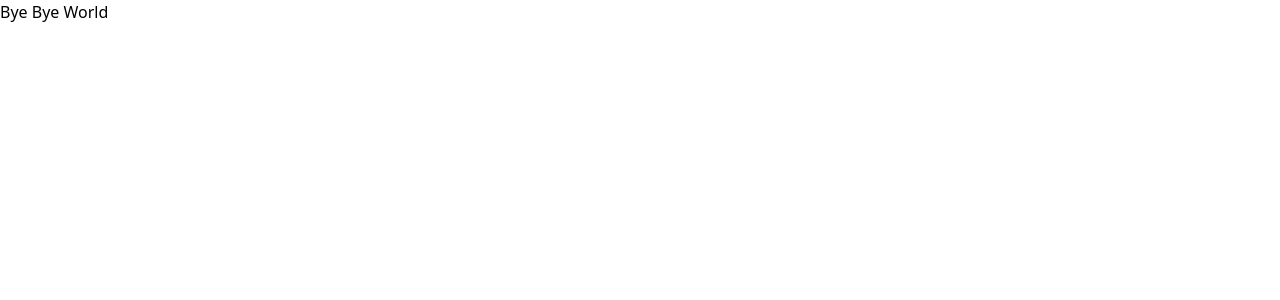
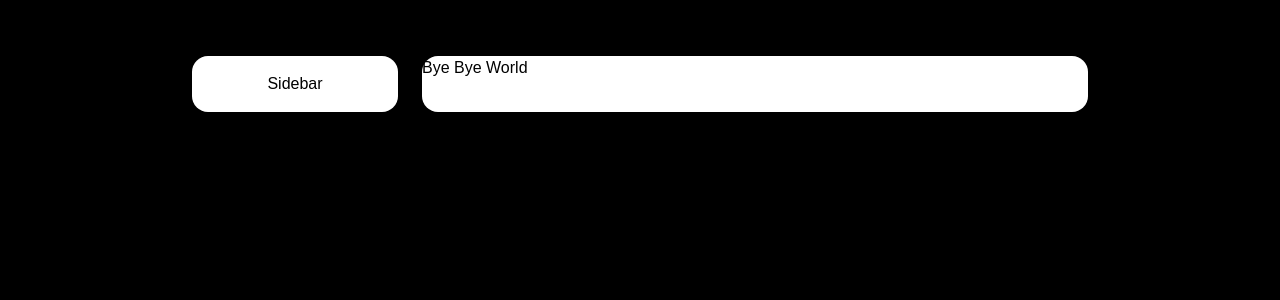
Before and after one commit to Philipotieno/Portfolio-N, a Next.js app: page / in a window 1280 px wide. Shown: the top 300 px of the page. Built offline with nearby package versions, Linux system fonts and the light colour scheme.

Commit message:
Add global styles

```diff
--- a/pages/_app.tsx
+++ b/pages/_app.tsx
@@ -1,7 +1,16 @@
-import '../styles/globals.css'
+import '../styles/globals.css';
 
 function MyApp({ Component, pageProps }) {
-  return <Component {...pageProps} />
+  return (
+    <div className="grid grid-cols-12 gap-6 my-14 lg:px-48 px-5">
+      <div className="lg:col-span-3 bg-white rounded-2xl col-span-12 p-4 text-center">
+        Sidebar
+      </div>
+      <div className="lg:col-span-9 bg-white rounded-2xl col-span-12">
+        <Component {...pageProps} />
+      </div>
+    </div>
+  );
 }
 
-export default MyApp
+export default MyApp;
--- a/styles/globals.css
+++ b/styles/globals.css
@@ -1,3 +1,10 @@
 @tailwind base;
 @tailwind components;
 @tailwind utilities;
+
+/* TODO use tailwind */
+
+body {
+    background-color: black;
+    font-family: sans-serif;
+}
```
